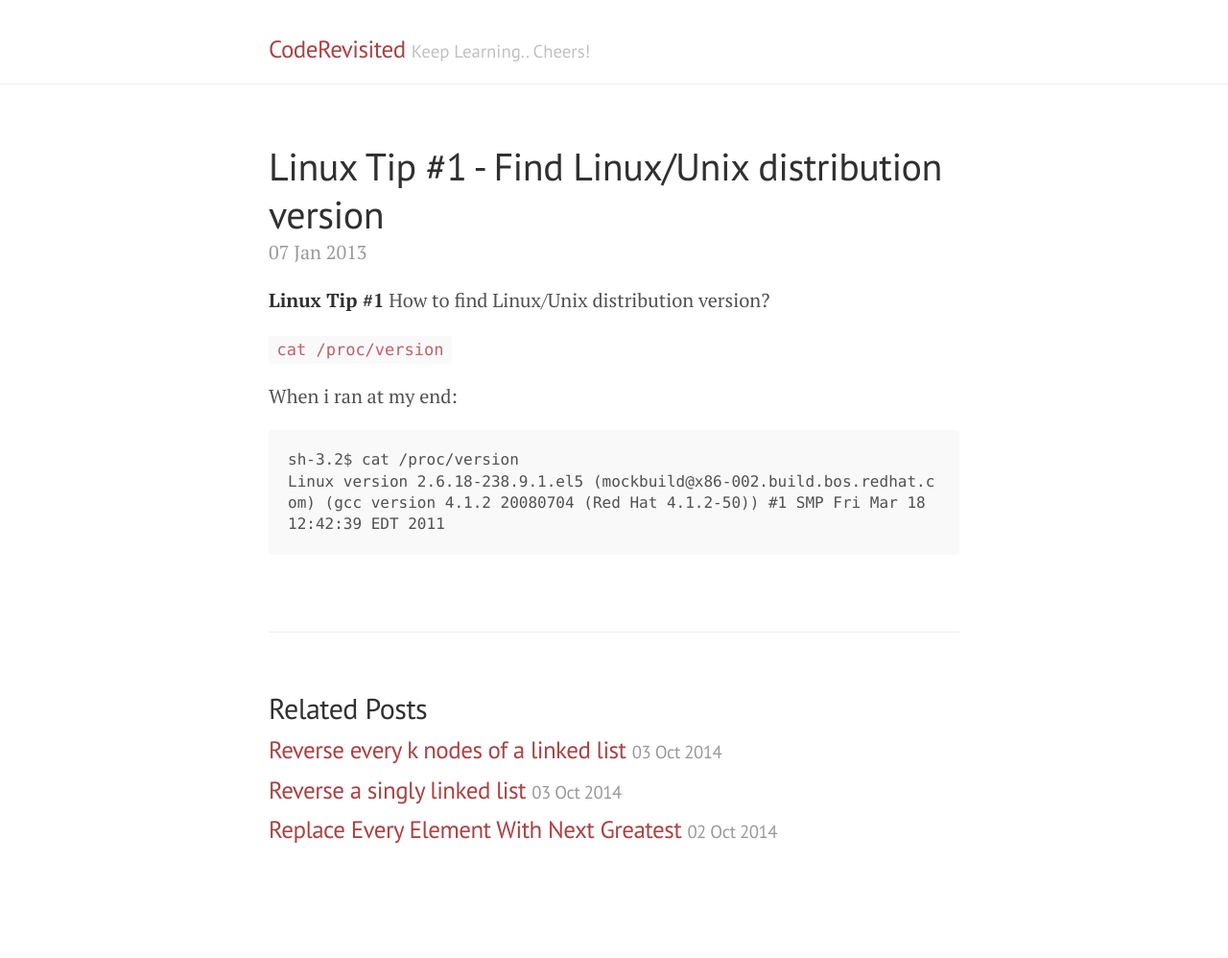
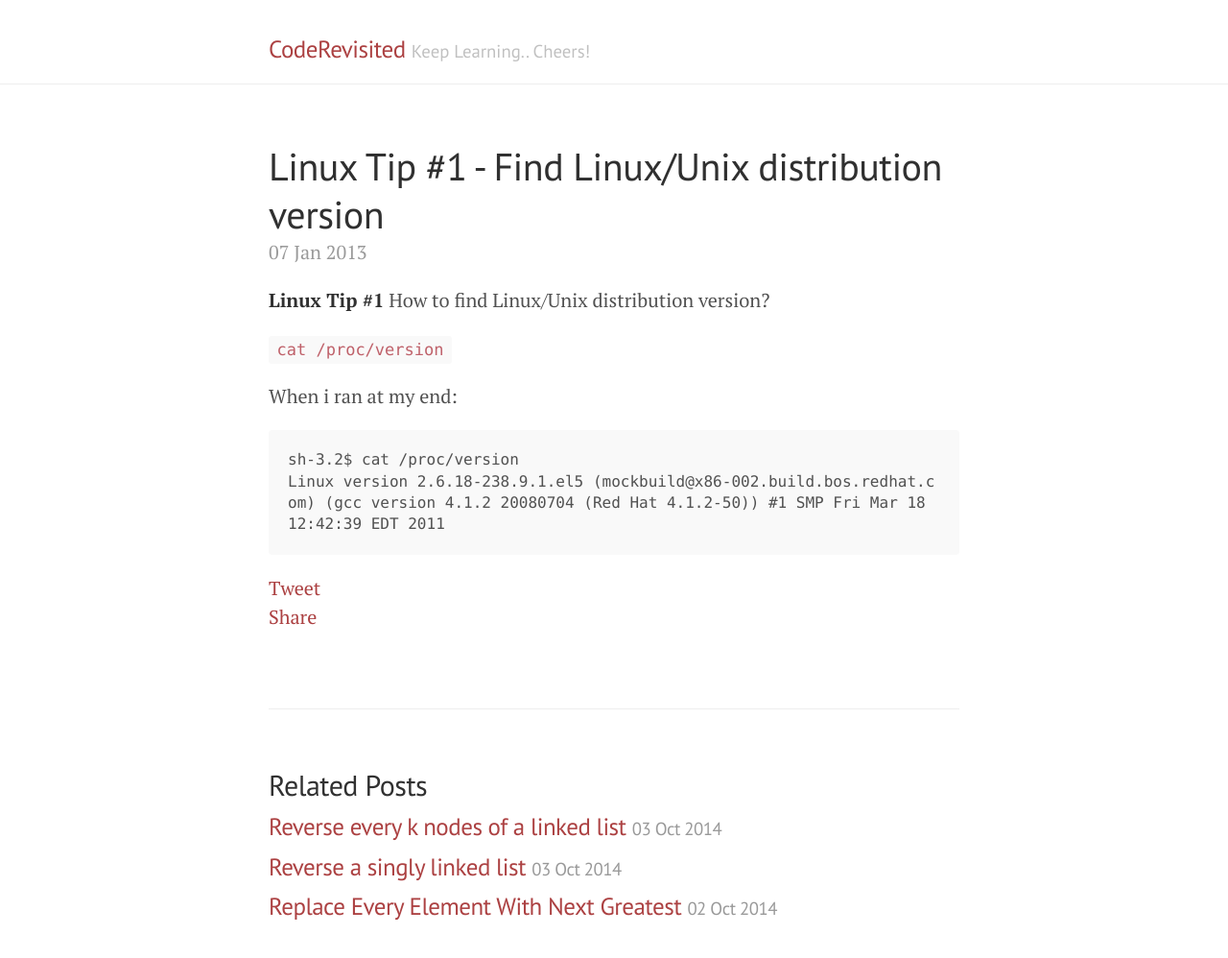
Before and after one commit to sureshsajja/sureshsajja.github.io, a Jekyll site: the page built from _posts/2013-01-07-linux-distribution-version.markdown, in a window 1280 px wide, cut to the strip 104-1124 px from the top of the page. Shown: the top 998 px of the strip at 96% size. Built offline with Jekyll 4.4.1, drawn with Linux system fonts in a browser that asks for light colours; comment, search, counter and statistics services are not loaded; before the commit the page ends 1044 px from its top, so only the background shows below that.

Commit message:
social sharingwq

```diff
--- /dev/null
+++ b/_includes/social-share.html
@@ -0,0 +1,20 @@
+<div id="fb-root"></div>
+<script>(function(d, s, id) {
+  var js, fjs = d.getElementsByTagName(s)[0];
+  if (d.getElementById(id)) return;
+  js = d.createElement(s); js.id = id;
+  js.src = "//connect.facebook.net/en_GB/sdk.js#xfbml=1&version=v2.7&appId=536840986519268";
+  fjs.parentNode.insertBefore(js, fjs);
+}(document, 'script', 'facebook-jssdk'));</script>
+<div>
+<script src="https://apis.google.com/js/platform.js" async defer></script>
+<g:plus action="share" annotation="none"></g:plus>
+<a href="https://twitter.com/share" class="twitter-share-button" data-show-count="false">Tweet</a><script async src="//platform.twitter.com/widgets.js" charset="utf-8"></script>
+<div class="fb-share-button" data-href="https://developers.facebook.com/docs/plugins/" data-layout="button" data-size="small" data-mobile-iframe="true"><a class="fb-xfbml-parse-ignore" target="_blank" href="https://www.facebook.com/sharer/sharer.php?u=https%3A%2F%2Fdevelopers.facebook.com%2Fdocs%2Fplugins%2F&amp;src=sdkpreparse">Share</a></div>
+<style media="screen" type="text/css">
+        .fb_iframe_widget span
+        {
+            vertical-align: baseline !important;
+        }
+        </style>
+</div>
--- a/_layouts/post.html
+++ b/_layouts/post.html
@@ -5,8 +5,10 @@ layout: default
   <h1 class="post-title">{{ page.title }}</h1>
   <span class="post-date">{{ page.date | date_to_string }}</span>
   {{ content }}
+{% include social-share.html %}
     {% include disqus_comments.html %}
 </div>
+
 
 <div class="related">
   <h2>Related Posts</h2>
```
Also changed, not shown: _layouts/page.html (line endings or trailing spaces).
